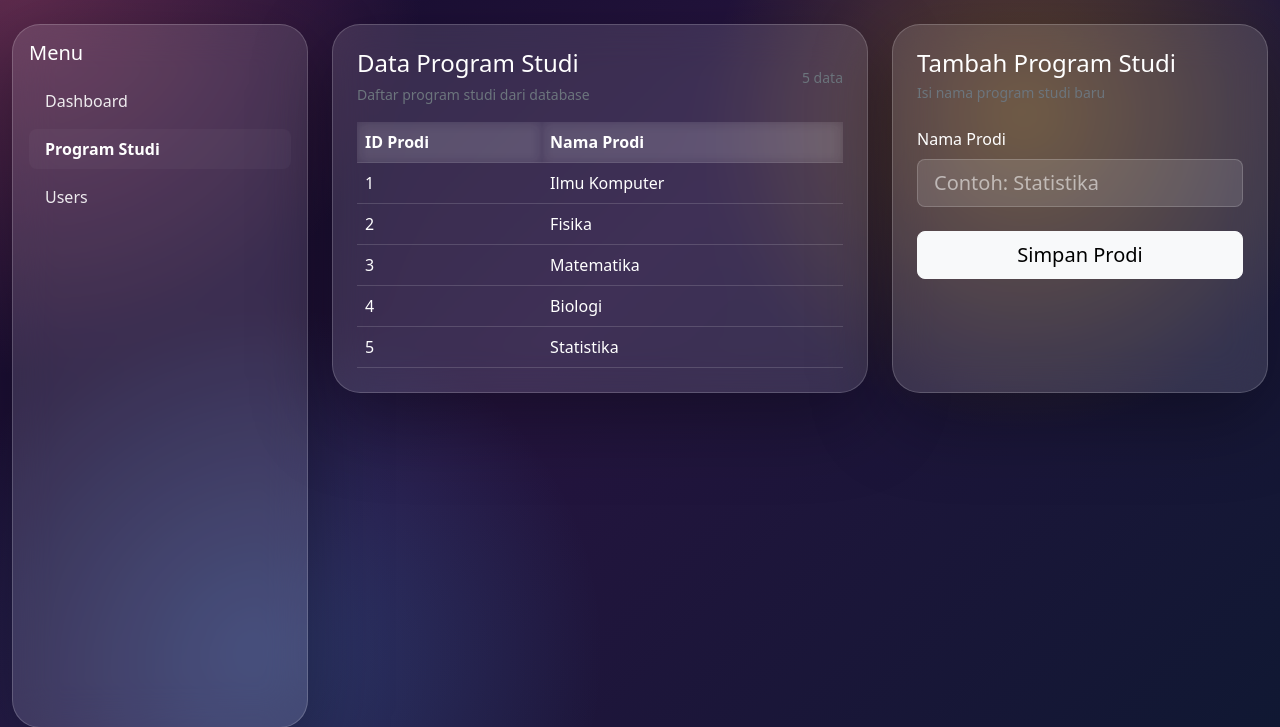
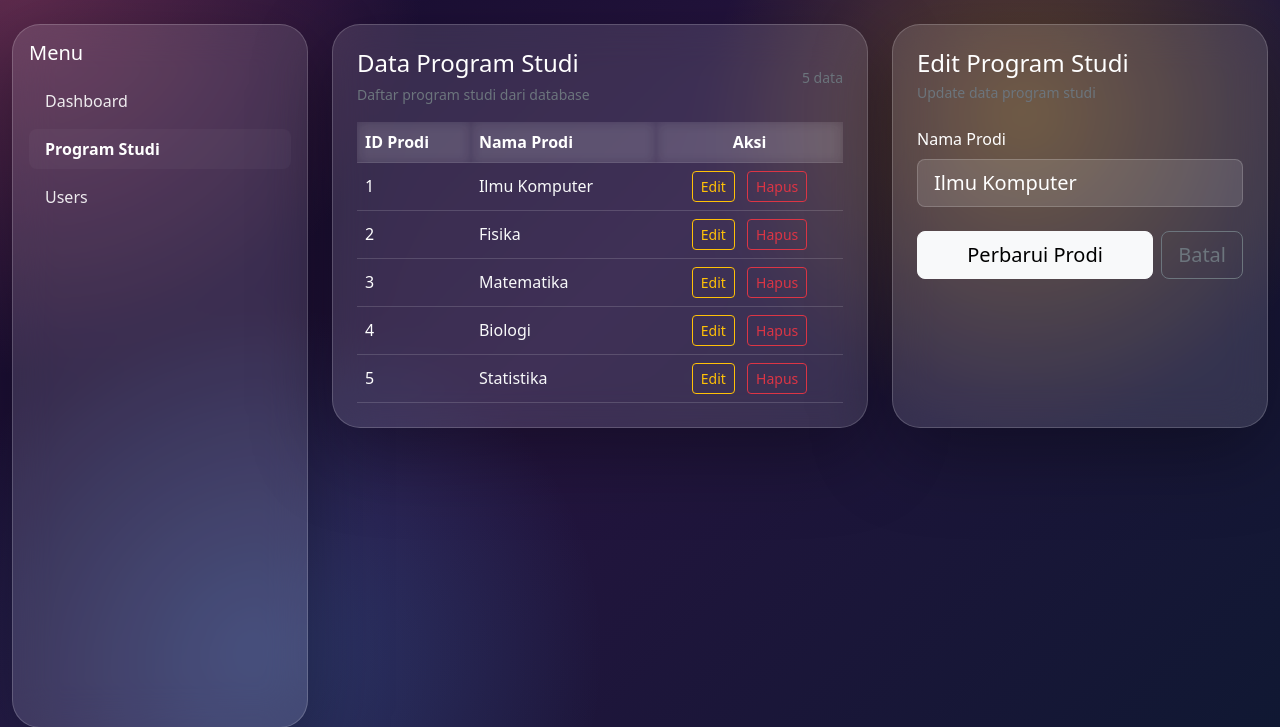
Before and after one commit to DikanR/uts_pemweb_kel_7, a PHP site: page /program_studi.php?edit=1 in a window 1280 px wide. Shown: the part 51-778 px from the top of the page. Run offline with PHP 8.4, Linux system fonts and the light colour scheme; a user stored in the database is signed in; data comes from the database, SQL or seed files in the repository.

Commit message:
CRUD update

```diff
--- a/program_studi.php
+++ b/program_studi.php
@@ -14,9 +14,17 @@ $dbName = 'pemweb_db';
 $email = $_SESSION['email'] ?? 'User';
 
 $error = '';
-$success = isset($_GET['success']) ? 'Data program studi berhasil ditambahkan.' : '';
+$success = '';
+if (isset($_GET['success'])) {
+	$success = 'Data program studi berhasil ditambahkan.';
+} elseif (isset($_GET['update'])) {
+	$success = 'Data program studi berhasil diperbarui.';
+} elseif (isset($_GET['deleted'])) {
+	$success = 'Data program studi berhasil dihapus.';
+}
 
 $namaProdiValue = '';
+$editingProdiId = null;
 
 $conn = new mysqli($dbHost, $dbUser, $dbPassword, $dbName);
 
@@ -27,11 +35,58 @@ if ($conn->connect_error) {
 $prodiList = [];
 
 if ($error === '') {
+	if (isset($_GET['delete'])) {
+		$deleteId = intval($_GET['delete']);
+		$stmt = $conn->prepare('DELETE FROM prodi_tbl WHERE prodi_id = ?');
+		if ($stmt) {
+			$stmt->bind_param('i', $deleteId);
+			$stmt->execute();
+			$stmt->close();
+			$conn->close();
+			header('Location: program_studi.php?deleted=1');
+			exit;
+		}
+	}
+
+	if (isset($_GET['edit'])) {
+		$editId = intval($_GET['edit']);
+		$stmt = $conn->prepare('SELECT prodi_id, nama_prodi FROM prodi_tbl WHERE prodi_id = ?');
+		if ($stmt) {
+			$stmt->bind_param('i', $editId);
+			$stmt->execute();
+			$result = $stmt->get_result();
+			if ($row = $result->fetch_assoc()) {
+				$editingProdiId = $row['prodi_id'];
+				$namaProdiValue = $row['nama_prodi'];
+			}
+			$stmt->close();
+		}
+	}
+
 	if ($_SERVER['REQUEST_METHOD'] === 'POST') {
 		$namaProdiValue = trim($_POST['nama_prodi'] ?? '');
+		$isEditMode = isset($_POST['editing_prodi_id']) && $_POST['editing_prodi_id'] !== '';
+		$editingProdiId = intval($_POST['editing_prodi_id'] ?? 0);
 
 		if ($namaProdiValue === '') {
 			$error = 'Nama program studi wajib diisi.';
+		} else {
+			if ($isEditMode) {
+				$stmt = $conn->prepare('UPDATE prodi_tbl SET nama_prodi = ? WHERE prodi_id = ?');
+				if ($stmt) {
+					$stmt->bind_param('si', $namaProdiValue, $editingProdiId);
+					if ($stmt->execute()) {
+						$stmt->close();
+						$conn->close();
+						header('Location: program_studi.php?update=1');
+						exit;
+					}
+
+					$error = 'Gagal memperbarui data program studi.';
+					$stmt->close();
+				} else {
+					$error = 'Terjadi kesalahan pada proses penyimpanan.';
+				}
 			} else {
 				$stmt = $conn->prepare('INSERT INTO prodi_tbl (nama_prodi) VALUES (?)');
 				if ($stmt) {
@@ -47,6 +102,7 @@ if ($error === '') {
 					$stmt->close();
 				} else {
 					$error = 'Terjadi kesalahan pada proses penyimpanan.';
+				}
 			}
 		}
 	}
@@ -205,6 +261,7 @@ if ($error === '') {
 										<tr>
 											<th>ID Prodi</th>
 											<th>Nama Prodi</th>
+											<th class="text-center">Aksi</th>
 										</tr>
 									</thead>
 									<tbody>
@@ -212,12 +269,20 @@ if ($error === '') {
 											<?php foreach ($prodiList as $prodi): ?>
 												<tr>
 													<td><?php echo htmlspecialchars($prodi['prodi_id'] ?? '', ENT_QUOTES, 'UTF-8'); ?></td>
-													<td><?php echo htmlspecialchars($prodi['nama_prodi'] ?? '', ENT_QUOTES, 'UTF-8'); ?></td>
+													<td>
+														<a href="program_studi.php?edit=<?php echo htmlspecialchars($prodi['prodi_id'] ?? '', ENT_QUOTES, 'UTF-8'); ?>" class="text-light text-decoration-none" style="cursor: pointer;">
+															<?php echo htmlspecialchars($prodi['nama_prodi'] ?? '', ENT_QUOTES, 'UTF-8'); ?>
+														</a>
+													</td>
+													<td class="text-center">
+														<a href="program_studi.php?edit=<?php echo htmlspecialchars($prodi['prodi_id'] ?? '', ENT_QUOTES, 'UTF-8'); ?>" class="btn btn-sm btn-outline-warning me-2">Edit</a>
+														<a href="program_studi.php?delete=<?php echo htmlspecialchars($prodi['prodi_id'] ?? '', ENT_QUOTES, 'UTF-8'); ?>" class="btn btn-sm btn-outline-danger" onclick="return confirm('Apakah Anda yakin ingin menghapus program studi ini?');">Hapus</a>
+													</td>
 												</tr>
 											<?php endforeach; ?>
 										<?php else: ?>
 											<tr>
-												<td colspan="2" class="text-center text-secondary py-4">Belum ada data program studi.</td>
+												<td colspan="3" class="text-center text-secondary py-4">Belum ada data program studi.</td>
 											</tr>
 										<?php endif; ?>
 									</tbody>
@@ -228,17 +293,24 @@ if ($error === '') {
 
 					<div class="col-12 col-lg-5">
 						<div class="card hero-glass p-4 h-100">
-							<h4 class="mb-1">Tambah Program Studi</h4>
-							<small class="text-secondary d-block mb-4">Isi nama program studi baru</small>
+							<h4 class="mb-1"><?php echo $editingProdiId !== null ? 'Edit Program Studi' : 'Tambah Program Studi'; ?></h4>
+							<small class="text-secondary d-block mb-4"><?php echo $editingProdiId !== null ? 'Update data program studi' : 'Isi nama program studi baru'; ?></small>
 
 							<form method="post" action="program_studi.php">
+								<?php if ($editingProdiId !== null): ?>
+									<input type="hidden" name="editing_prodi_id" value="<?php echo htmlspecialchars($editingProdiId, ENT_QUOTES, 'UTF-8'); ?>">
+								<?php endif; ?>
+
 								<div class="mb-4">
 									<label for="nama_prodi" class="form-label">Nama Prodi</label>
 									<input type="text" class="form-control form-control-lg" id="nama_prodi" name="nama_prodi" value="<?php echo htmlspecialchars($namaProdiValue, ENT_QUOTES, 'UTF-8'); ?>" placeholder="Contoh: Statistika" required>
 								</div>
 
-								<div class="d-grid">
-									<button type="submit" class="btn btn-light btn-lg">Simpan Prodi</button>
+								<div class="d-grid gap-2 d-flex">
+									<button type="submit" class="btn btn-light btn-lg flex-grow-1"><?php echo $editingProdiId !== null ? 'Perbarui Prodi' : 'Simpan Prodi'; ?></button>
+									<?php if ($editingProdiId !== null): ?>
+										<a href="program_studi.php" class="btn btn-outline-secondary btn-lg">Batal</a>
+									<?php endif; ?>
 								</div>
 							</form>
 						</div>
```
Lines whose indentation alone changed are shown as unchanged.
